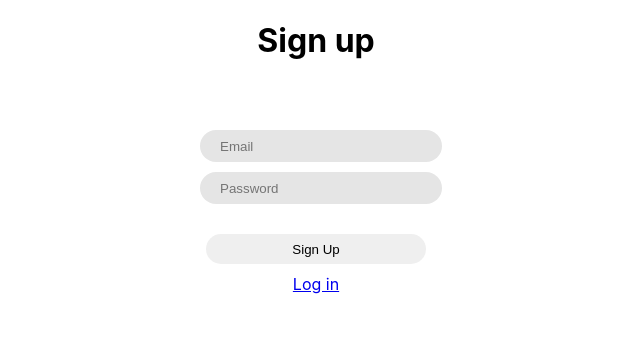
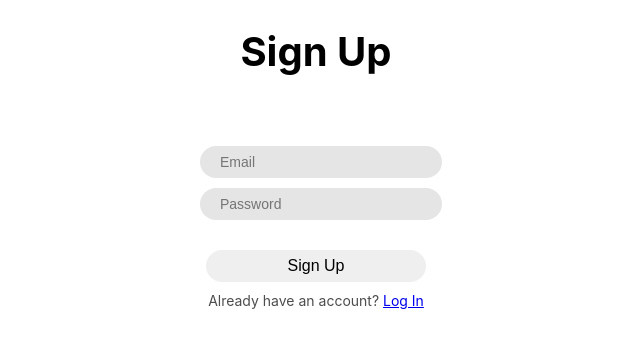
Before and after one commit to gauravjaisinghani/habit-tracker, a React (Create React App) app: page /signup in a window 1280 px wide. Shown: the top 348 px of the page, without its empty margins (324-964 px from the left). Built offline with nearby package versions, Linux system fonts and the light colour scheme; no server answers.

Commit message:
more style fixes

```diff
--- a/src/Login.js
+++ b/src/Login.js
@@ -37,7 +37,7 @@ const Login = ({ history }) => {
           <input name="password" type="password" placeholder="Password" />
         <button type="submit">Log in</button>
       </form>
-      <Link to={"/signup"}>Sign Up</Link>
+      <p className="bottomline">Don't have an account? <Link to={"/signup"}>Sign Up</Link></p>
     </div>
   );
 };
--- a/src/SignUp.js
+++ b/src/SignUp.js
@@ -20,13 +20,13 @@ const SignUp = ({ history }) => {
 
   return (
     <div className= "authcontainer">
-      <h1>Sign up</h1>
+      <h1>Sign Up</h1>
       <form className="form" onSubmit={handleSignUp}>
           <input name="email" type="email" placeholder="Email" />
           <input name="password" type="password" placeholder="Password" />
         <button type="submit">Sign Up</button>
       </form>
-      <Link to={"/login"}>Log in</Link>
+      <p className="bottomline">Already have an account? <Link to={"/login"}>Log In</Link></p>
     </div>
   );
 };
--- a/src/styles/Authstack.css
+++ b/src/styles/Authstack.css
@@ -1,5 +1,6 @@
 .authcontainer {
     display: flex;
+    font-size: 20px;
     height: 100%;
     flex-direction: column;
     align-items: center;
@@ -19,6 +20,7 @@ h1 {
 }
 
 input {
+    font-size: 14px;
     width: 50%;
     max-width: 220px;
     background-color: #e5e5e5;
@@ -30,7 +32,8 @@ input {
 }
 
 button {
-    height: 30px;
+    padding: 7px;
+    font-size: 16px;
     width: 50%;
     max-width: 220px;
     border-radius: 30px;
@@ -38,3 +41,7 @@ button {
     margin-top: 20px;
     margin-bottom: 10px;
 }
+
+.bottomline {
+    font-size: 14px;
+}
```
